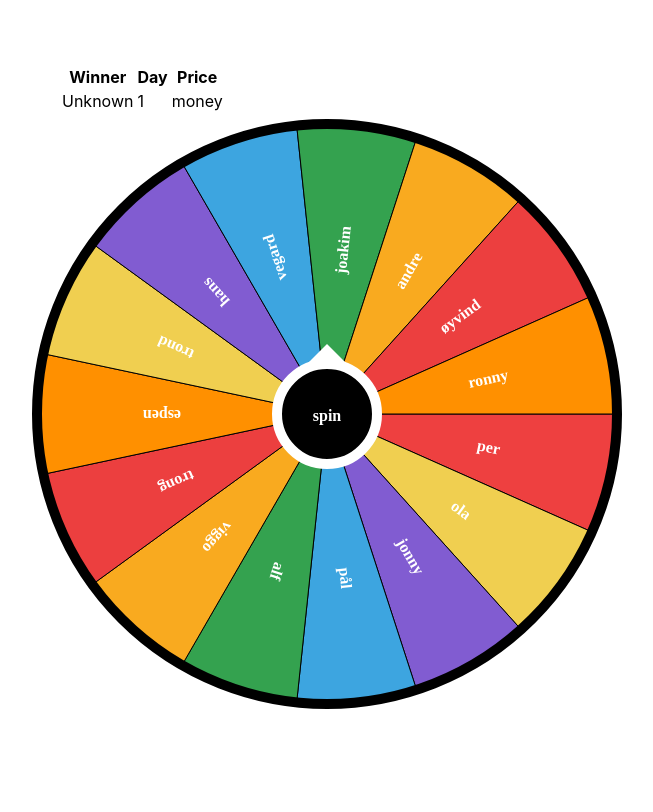
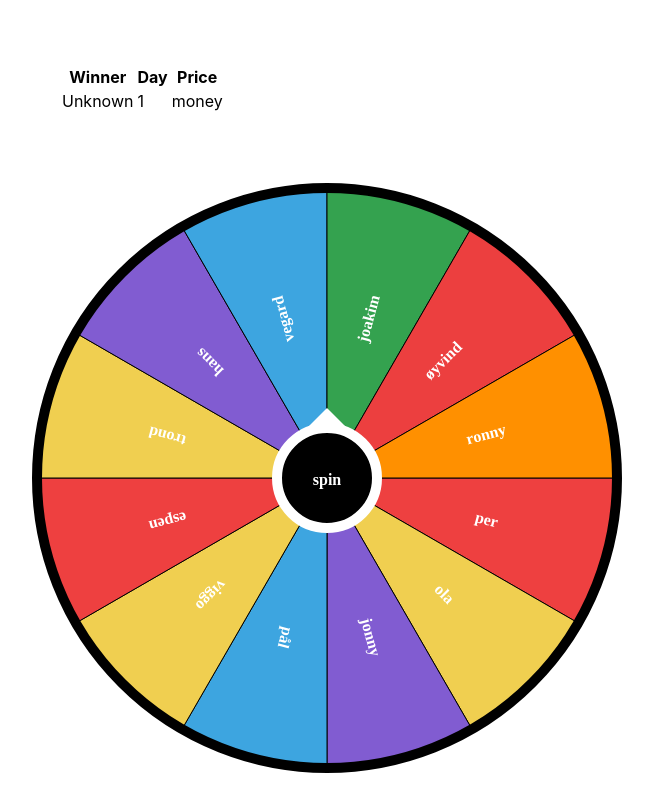
Before and after one commit to MikAoJk/christmas-calendar-draw, a Next.js app: page / in a window 1280 px wide. Shown: the top 812 px of the page, without its empty margins (113-766 px from the left). Built offline with nearby package versions, Linux system fonts and the light colour scheme.

Commit message:
moved out props

```diff
--- a/src/components/WheelOfFortune/Wheel/Wheel.tsx
+++ b/src/components/WheelOfFortune/Wheel/Wheel.tsx
@@ -1,21 +1,19 @@
 import React, {useEffect, useState} from 'react'
+import {Participants} from "../WheelOfFortune";
+import styles from "../../../styles/Home.module.css";
 
 
 interface WheelProps {
-    participants: string[],
-    segColors: string[],
-    winningSegment: any,
-    primaryColor: string,
-    contrastColor: string,
-    size: number,
-    upDuration: number,
-    downDuration: number,
-    fontFamily: string,
+    participants: Participants[],
     onFinished: (winner: string) => void;
 }
 
 
 const Wheel = (wheelProps: WheelProps) => {
+    const contrastColor = 'white'
+    const primaryColor = 'black'
+    const fontFamily = 'proxima-nova'
+    const size = 290
     let currentParticipant = ''
     let isStarted = false
     const [isFinished, setFinished] = useState(false)
@@ -25,8 +23,8 @@ const Wheel = (wheelProps: WheelProps) => {
     let angleDelta = 0
     let canvasContext: any = null
     let maxSpeed = Math.PI / wheelProps.participants.length
-    const upTime = wheelProps.participants.length * wheelProps.upDuration
-    const downTime = wheelProps.participants.length * wheelProps.downDuration
+    const upTime = wheelProps.participants.length * 100
+    const downTime = wheelProps.participants.length * 1000
     let spinStart = 0
     let frames = 0
     const centerX = 300
@@ -46,26 +44,27 @@ const Wheel = (wheelProps: WheelProps) => {
         let canvas = document.getElementById('canvas')
         console.log(navigator)
         if (navigator.userAgent.indexOf('MSIE') !== -1) {
-            canvas = document.createElement('canvas') as HTMLCanvasElement
-            canvas.setAttribute('width', String(1000))
-            canvas.setAttribute('height', String(600))
-            canvas.setAttribute('id', 'canvas')
-            // TODO
+            canvas = document.createElement('canvas') as HTMLCanvasElement | null;
+            canvas?.setAttribute('width', String(1000))
+            canvas?.setAttribute('height', String(600))
+            canvas?.setAttribute('id', 'canvas')
             // @ts-ignore
-            document.getElementById('wheel').appendChild(canvas)
+            document?.getElementById('wheel')?.appendChild(canvas)
         }
-        // TODO
+        canvas!.addEventListener('click', spin, false)
         // @ts-ignore
-        canvas.addEventListener('click', spin, false)
-        // TODO
-        // @ts-ignore
-        canvasContext = canvas.getContext('2d')
+        canvasContext = canvas?.getContext('2d')
     }
+
+    const getRandomIntInclusive = () => {
+        return Math.floor(Math.random() * (8 - 1 + 1) + 1)
+    }
+
     const spin = () => {
         isStarted = true
         if (timerHandle === 0) {
             spinStart = new Date().getTime()
-            maxSpeed = Math.PI / wheelProps.participants.length
+            maxSpeed = (Math.PI + getRandomIntInclusive()) / wheelProps.participants.length
             frames = 0
             timerHandle = setInterval(onTimerTick, timerDelay)
         }
@@ -80,21 +79,8 @@ const Wheel = (wheelProps: WheelProps) => {
             progress = duration / upTime
             angleDelta = maxSpeed * Math.sin((progress * Math.PI) / 2)
         } else {
-            if (wheelProps.winningSegment) {
-                if (currentParticipant === wheelProps.winningSegment && frames > wheelProps.participants.length) {
-                    progress = duration / upTime
-                    angleDelta =
-                        maxSpeed * Math.sin((progress * Math.PI) / 2 + Math.PI / 2)
-                    progress = 1
-                } else {
-                    progress = duration / downTime
-                    angleDelta =
-                        maxSpeed * Math.sin((progress * Math.PI) / 2 + Math.PI / 2)
-                }
-            } else {
                 progress = duration / downTime
                 angleDelta = maxSpeed * Math.sin((progress * Math.PI) / 2 + Math.PI / 2)
-            }
             if (progress >= 1) finished = true
         }
 
@@ -123,22 +109,22 @@ const Wheel = (wheelProps: WheelProps) => {
 
     const drawSegment = (key: number, lastAngle: number, angle: number) => {
         const ctx = canvasContext
-        const value = wheelProps.participants[key]
+        const value = wheelProps.participants[key].name
         ctx.save()
         ctx.beginPath()
         ctx.moveTo(centerX, centerY)
-        ctx.arc(centerX, centerY, wheelProps.size, lastAngle, angle, false)
+        ctx.arc(centerX, centerY, size, lastAngle, angle, false)
         ctx.lineTo(centerX, centerY)
         ctx.closePath()
-        ctx.fillStyle = wheelProps.segColors[key]
+        ctx.fillStyle = wheelProps.participants[key].color
         ctx.fill()
         ctx.stroke()
         ctx.save()
         ctx.translate(centerX, centerY)
         ctx.rotate((lastAngle + angle) / 2)
-        ctx.fillStyle = wheelProps.contrastColor
-        ctx.font = 'bold 1em ' + wheelProps.fontFamily
-        ctx.fillText(value.substring(0, 21), wheelProps.size / 2 + 20, 0)
+        ctx.fillStyle = contrastColor
+        ctx.font = 'bold 1em ' + fontFamily
+        ctx.fillText(value.substring(0, 21), size / 2 + 20, 0)
         ctx.restore()
     }
 
@@ -148,10 +134,10 @@ const Wheel = (wheelProps: WheelProps) => {
         const len = wheelProps.participants.length
         const PI2 = Math.PI * 2
         ctx.lineWidth = 1
-        ctx.strokeStyle = wheelProps.primaryColor
+        ctx.strokeStyle = primaryColor
         ctx.textBaseline = 'middle'
         ctx.textAlign = 'center'
-        ctx.font = '1em ' + wheelProps.fontFamily
+        ctx.font = '1em ' + fontFamily
         for (let i = 1; i <= len; i++) {
             const angle = PI2 * (i / len) + angleCurrent
             drawSegment(i - 1, lastAngle, angle)
@@ -162,31 +148,31 @@ const Wheel = (wheelProps: WheelProps) => {
         ctx.beginPath()
         ctx.arc(centerX, centerY, 50, 0, PI2, false)
         ctx.closePath()
-        ctx.fillStyle = wheelProps.primaryColor
+        ctx.fillStyle = primaryColor
         ctx.lineWidth = 10
-        ctx.strokeStyle = wheelProps.contrastColor
+        ctx.strokeStyle = contrastColor
         ctx.fill()
-        ctx.font = 'bold 1em ' + wheelProps.fontFamily
-        ctx.fillStyle = wheelProps.contrastColor
+        ctx.font = 'bold 1em ' + fontFamily
+        ctx.fillStyle = contrastColor
         ctx.textAlign = 'center'
         ctx.fillText('spin', centerX, centerY + 3)
         ctx.stroke()
 
         // Draw outer circle
         ctx.beginPath()
-        ctx.arc(centerX, centerY, wheelProps.size, 0, PI2, false)
+        ctx.arc(centerX, centerY, size, 0, PI2, false)
         ctx.closePath()
 
         ctx.lineWidth = 10
-        ctx.strokeStyle = wheelProps.primaryColor
+        ctx.strokeStyle = primaryColor
         ctx.stroke()
     }
 
     const drawNeedle = () => {
         const ctx = canvasContext
         ctx.lineWidth = 1
-        ctx.strokeStyle = wheelProps.contrastColor
-        ctx.fileStyle = wheelProps.contrastColor
+        ctx.strokeStyle = contrastColor
+        ctx.fileStyle = contrastColor
         ctx.beginPath()
         ctx.moveTo(centerX + 20, centerY - 50)
         ctx.lineTo(centerX - 20, centerY - 50)
@@ -201,16 +187,16 @@ const Wheel = (wheelProps: WheelProps) => {
         if (i < 0) i = i + wheelProps.participants.length
         ctx.textAlign = 'center'
         ctx.textBaseline = 'middle'
-        ctx.fillStyle = wheelProps.primaryColor
-        ctx.font = 'bold 1.5em ' + wheelProps.fontFamily
-        currentParticipant = wheelProps.participants[i]
-        isStarted && ctx.fillText(currentParticipant, centerX + 10, centerY + wheelProps.size + 50)
+        ctx.fillStyle = primaryColor
+        ctx.font = 'bold 1.5em ' + fontFamily
+        currentParticipant = wheelProps.participants[i].name
+        isStarted && ctx.fillText(currentParticipant, centerX + 10, centerY + size + 50)
     }
     const clear = () => {
         canvasContext.clearRect(0, 0, 1000, 800)
     }
     return (
-        <div id='wheel'>
+        <div id='wheel' className={styles.main}>
             <canvas
                 id='canvas'
                 width='1000'
--- a/src/components/WheelOfFortune/WheelOfFortune.tsx
+++ b/src/components/WheelOfFortune/WheelOfFortune.tsx
@@ -1,6 +1,6 @@
 import styles from "../../styles/Home.module.css";
 
-import React, { useState } from 'react'
+import React, {useState} from 'react'
 import Wheel from "./Wheel/Wheel";
 import PrevWinners from "../PrevWinners/PrevWinners";
 
@@ -13,55 +13,72 @@ const WheelOfFortune = () => {
         setWinner(participant)
     }
 
-    const participants = [
-        'per',
-        'ola',
-        'jonny',
-        'pål',
-        'alf',
-        'viggo',
-        'trong',
-        'espen',
-        'trond',
-        'hans',
-        'vegard',
-        'joakim',
-        'andre',
-        'øyvind',
-        'ronny'
-    ]
-
-    // Should match the number of participants
-    const segColors = [
-        '#EE4040',
-        '#F0CF50',
-        '#815CD1',
-        '#3DA5E0',
-        '#34A24F',
-        '#F9AA1F',
-        '#EC3F3F',
-        '#FF9000',
-        '#F0CF50',
-        '#815CD1',
-        '#3DA5E0',
-        '#34A24F',
-        '#F9AA1F',
-        '#EC3F3F',
-        '#FF9000'
-    ]
+    const participants: Participants[] =
+        [{
+            name: 'per',
+            color: '#EE4040'
+        },
+            {
+                name: 'ola',
+                color: '#F0CF50'
+            },
+            {
+                name: 'jonny',
+                color: '#815CD1'
+            },
+            {
+                name: 'pål',
+                color: '#3DA5E0'
+            },
+            {
+                name: 'viggo',
+                color: '#F0CF50'
+            },
+            {
+                name: 'espen',
+                color: '#EE4040'
+            },
+            {
+                name: 'trond',
+                color: '#F0CF50'
+            },
+            {
+                name: 'hans',
+                color: '#815CD1'
+            },
+            {
+                name: 'vegard',
+                color: '#3DA5E0'
+            },
+            {
+                name: 'joakim',
+                color: '#34A24F'
+            },
+            {
+                name: 'øyvind',
+                color: '#EC3F3F'
+            },
+            {
+                name: 'ronny',
+                color: '#FF9000'
+            }
+        ]
 
     return (
         <div className={styles.container}>
             <PrevWinners/>
             {winner && <h3>Todays winner is: {winner}</h3>}
-            <Wheel contrastColor={'white'} downDuration={1000}
-                   fontFamily={'proxima-nova'}
-                   primaryColor={'black'} segColors={segColors} participants={participants} size={290}
-                   upDuration={100} winningSegment={1000} onFinished={winnerHandler}/>
+            <Wheel participants={participants}
+                   onFinished={winnerHandler}/>
         </div>
     )
 
 }
 
+export type Participants = {
+    name: string
+    color: string
+}
+
 
 export default WheelOfFortune;
```
